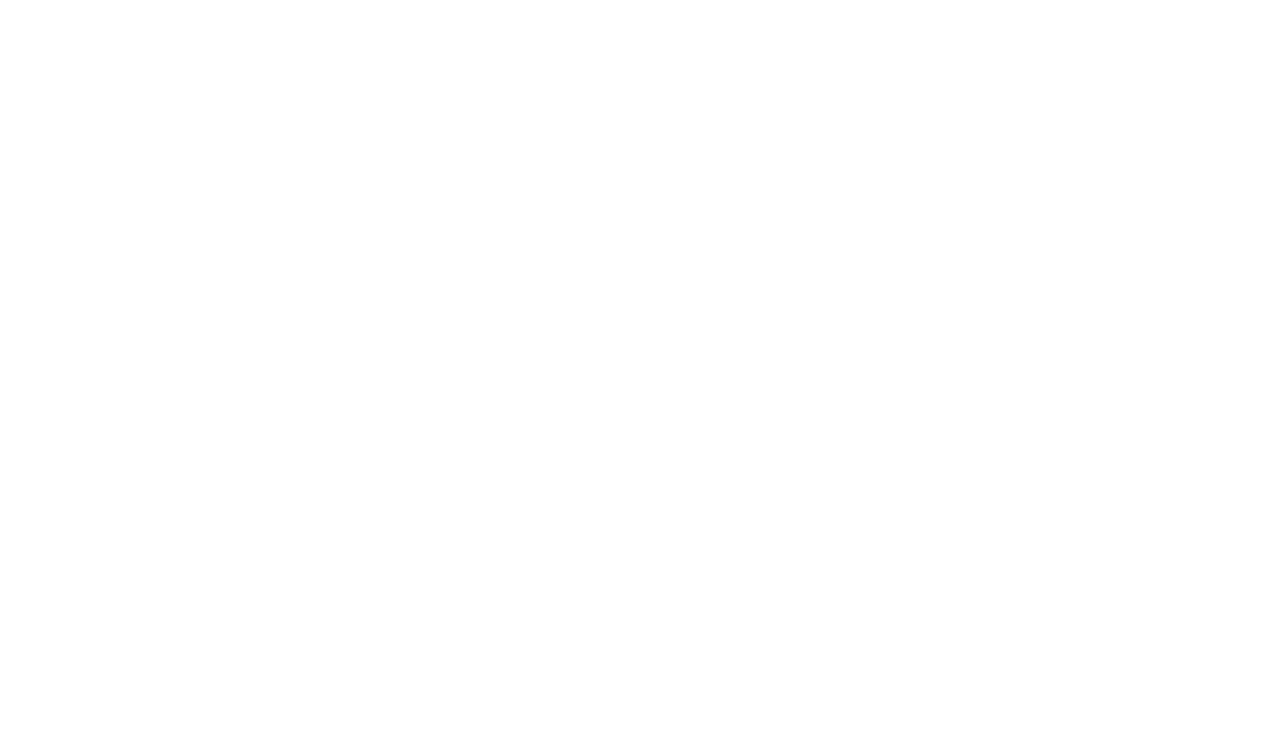
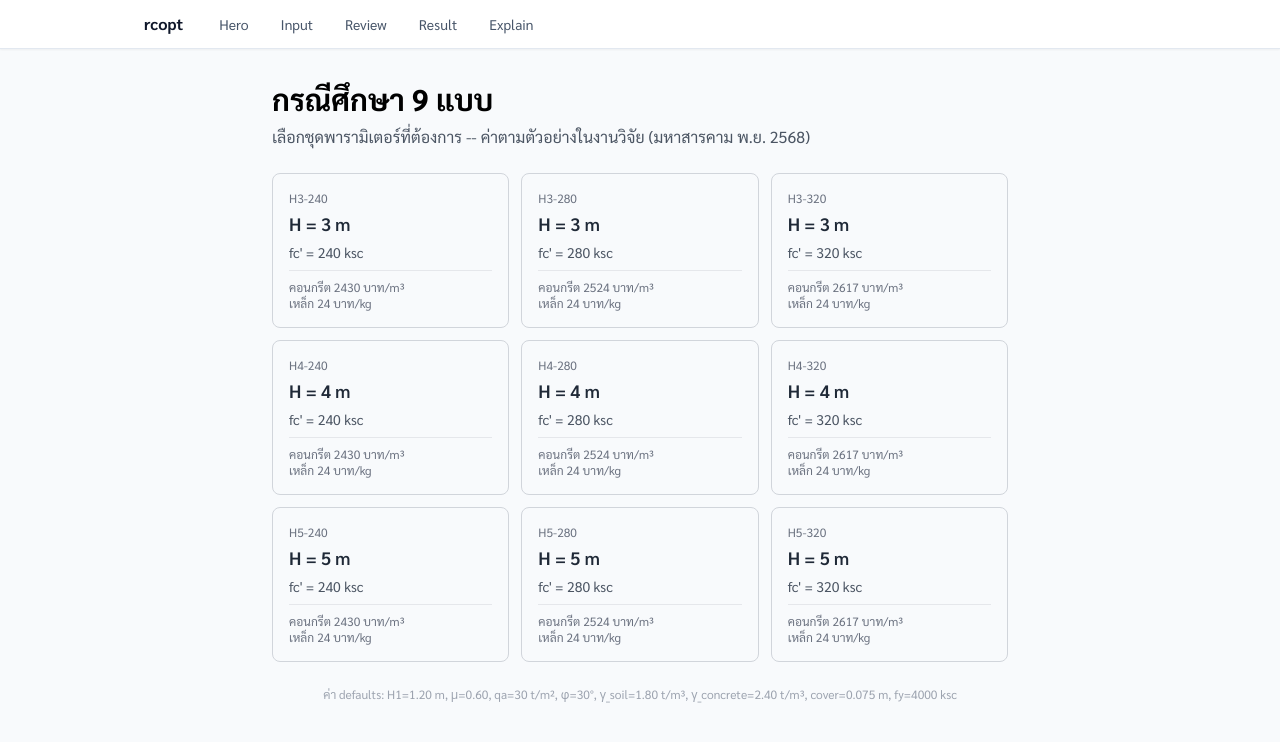
Before and after one commit to dohcivil-ui/rc-rt-optimize, a React (Vite) app in the folder web/: page /demo in a window 1280 px wide. Before the commit this address had no page. Shown: the top 742 px of the page. Built offline with nearby package versions, Linux system fonts and the light colour scheme.

Commit message:
Day 6.7 -- /demo route with 3x3 grid of 9 case studies (H x fc)

```diff
--- a/web/src/App.jsx
+++ b/web/src/App.jsx
@@ -5,7 +5,7 @@
 import ReviewPage from './pages/ReviewPage';
 import ResultPage from './pages/ResultPage';
 import ExplainPage from './pages/ExplainPage';
-
+import DemoPage from './pages/DemoPage';
 function App() {
   return (
     <BrowserRouter>
@@ -16,10 +16,10 @@
           <Route path='review' element={<ReviewPage />} />
           <Route path='result' element={<ResultPage />} />
           <Route path='explain' element={<ExplainPage />} />
+          <Route path='demo' element={<DemoPage />} />
         </Route>
       </Routes>
     </BrowserRouter>
   );
 }
-
 export default App;
--- /dev/null
+++ b/web/src/pages/DemoPage.jsx
@@ -0,0 +1,60 @@
+// web/src/pages/DemoPage.jsx
+// Day 6.7: 3x3 grid of 9 case studies (H x fc) for QR landing page
+// URL: /demo  -- each cell navigates to /review with pre-filled paper-aligned params
+
+import { useNavigate } from 'react-router-dom';
+import { CASE_STUDIES } from '../data/cases';
+
+var H_VALUES = [3, 4, 5];
+var FC_VALUES = [240, 280, 320];
+
+function DemoPage() {
+  var navigate = useNavigate();
+
+  function handlePick(H, fc) {
+    var key = 'H' + H + '-' + fc;
+    var caseData = CASE_STUDIES[key];
+    if (caseData) {
+      navigate('/review', { state: caseData });
+    }
+  }
+
+  return (
+    <div className='max-w-3xl mx-auto px-4 py-8'>
+      <h1 className='text-3xl font-bold mb-2'>กรณีศึกษา 9 แบบ</h1>
+      <p className='text-gray-600 mb-6'>
+        เลือกชุดพารามิเตอร์ที่ต้องการ -- ค่าตามตัวอย่างในงานวิจัย (มหาสารคาม พ.ย. 2568)
+      </p>
+
+      <div className='grid grid-cols-3 gap-3'>
+        {H_VALUES.map(function (H) {
+          return FC_VALUES.map(function (fc) {
+            var key = 'H' + H + '-' + fc;
+            var c = CASE_STUDIES[key];
+            return (
+              <button
+                key={key}
+                onClick={function () { handlePick(H, fc); }}
+                className='border border-gray-300 rounded-lg p-4 text-left hover:border-blue-500 hover:bg-blue-50 transition'
+              >
+                <div className='text-xs text-gray-500 mb-1'>{key}</div>
+                <div className='text-lg font-semibold text-gray-800'>H = {H} m</div>
+                <div className='text-sm text-gray-600 mt-1'>fc' = {fc} ksc</div>
+                <div className='text-xs text-gray-500 mt-2 border-t border-gray-200 pt-2'>
+                  คอนกรีต {c.material.concretePrice} บาท/m³<br />
+                  เหล็ก {c.material.steelPrice} บาท/kg
+                </div>
+              </button>
+            );
+          });
+        })}
+      </div>
+
+      <p className='text-xs text-gray-400 mt-6 text-center'>
+        ค่า defaults: H1=1.20 m, μ=0.60, qa=30 t/m², φ=30°, γ_soil=1.80 t/m³, γ_concrete=2.40 t/m³, cover=0.075 m, fy=4000 ksc
+      </p>
+    </div>
+  );
+}
+
+export default DemoPage;
```
